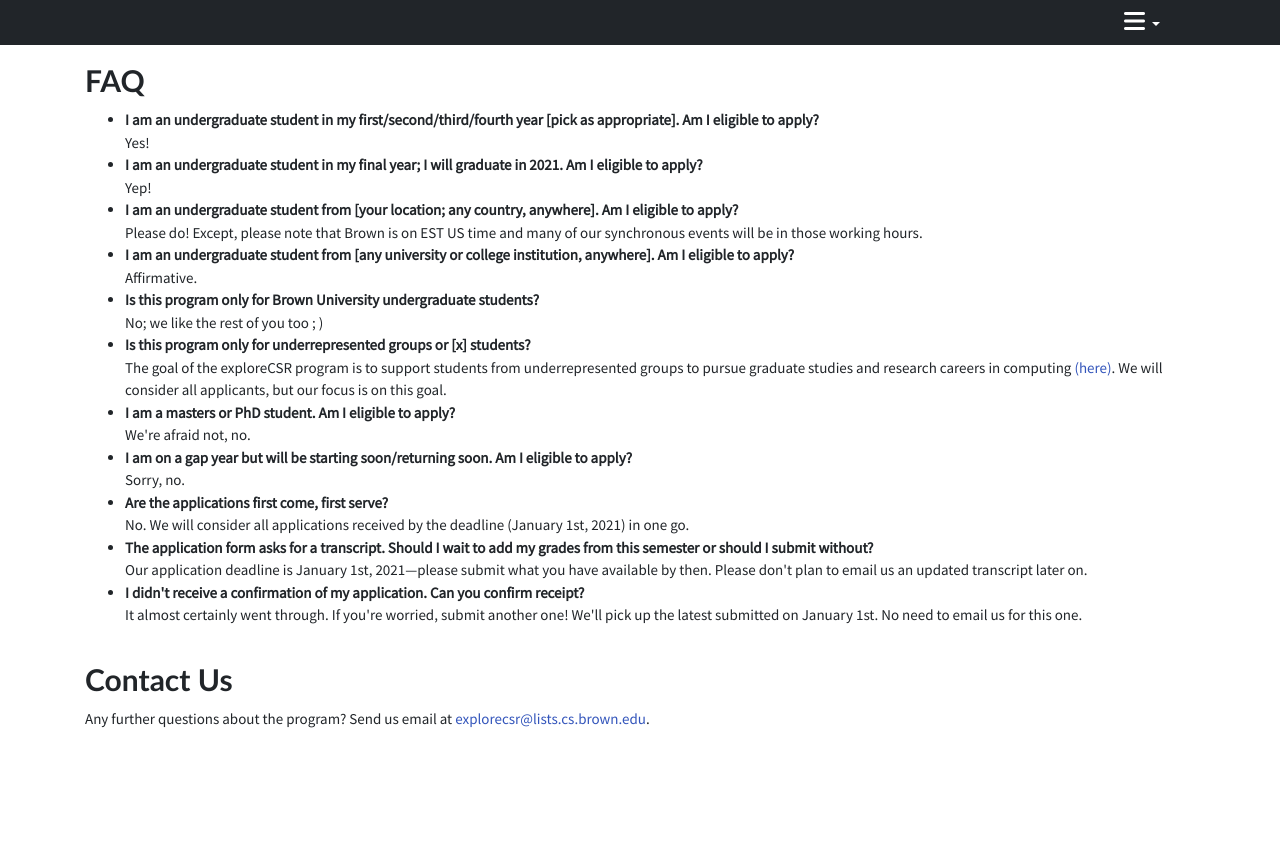
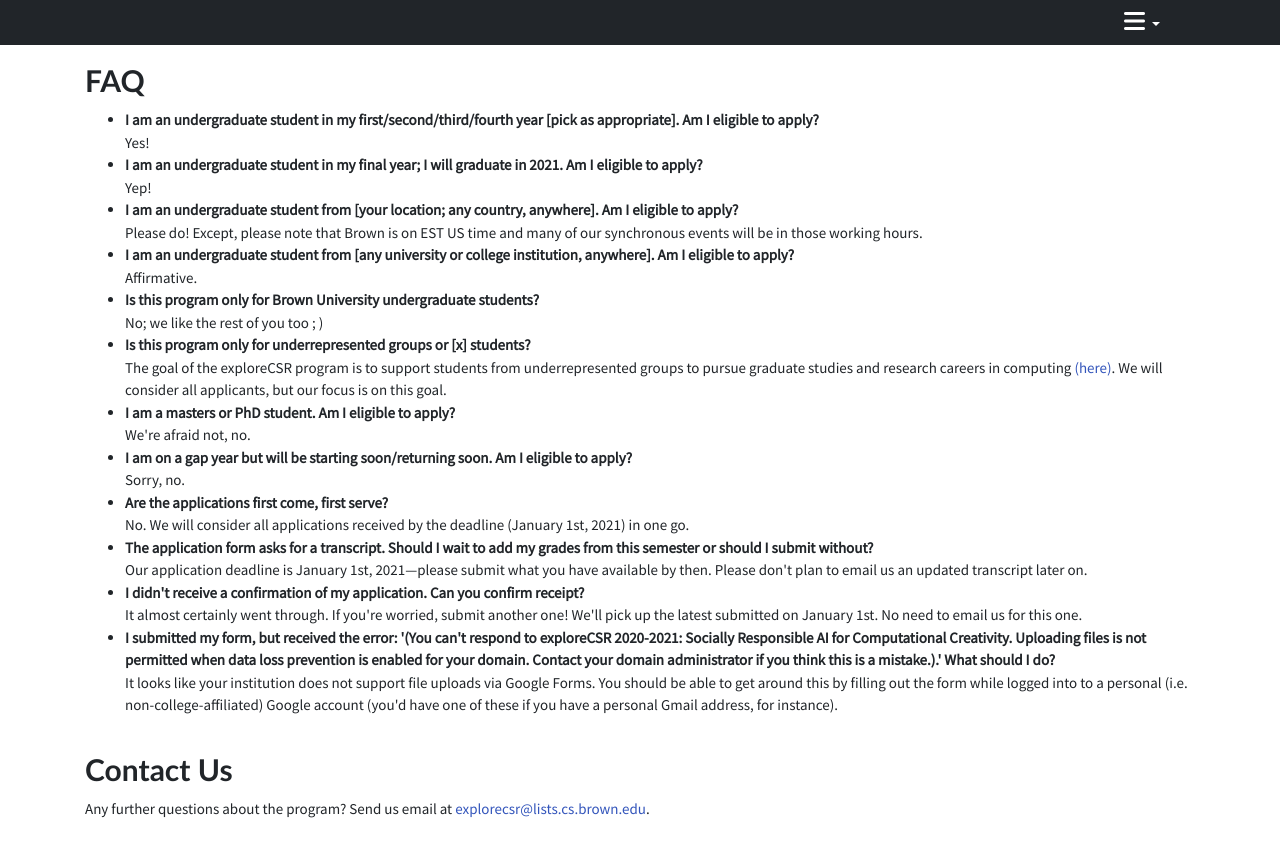
Before and after one commit to brownvc/exploreCSR-webpage, a Jekyll site: the page built from index.html, in a window 1280 px wide and 900 px high, scrolled down 3041 px. Shown: the top 857 px of the window. Built offline with Jekyll 4.4.1, drawn with Linux system fonts in a browser that asks for light colours; nearby versions of some CDN libraries; before the commit the page ends 3851 px from its top, so only the background shows below that.

Commit message:
Added dta upload question

```diff
--- a/_data/faq.json
+++ b/_data/faq.json
@@ -42,5 +42,9 @@
     {
         "question": "I didn't receive a confirmation of my application. Can you confirm receipt?",
         "answer": "It almost certainly went through. If you're worried, submit another one! We'll pick up the latest submitted on January 1st. No need to email us for this one."
+    },
+    {
+        "question": "I submitted my form, but received the error: '(You can't respond to exploreCSR 2020-2021: Socially Responsible AI for Computational Creativity. Uploading files is not permitted when data loss prevention is enabled for your domain. Contact your domain administrator if you think this is a mistake.).' What should I do?",
+        "answer": "It looks like your institution does not support file uploads via Google Forms. You should be able to get around this by filling out the form while logged into to a personal (i.e. non-college-affiliated) Google account (you'd have one of these if you have a personal Gmail address, for instance)."
     }
 ]
```
